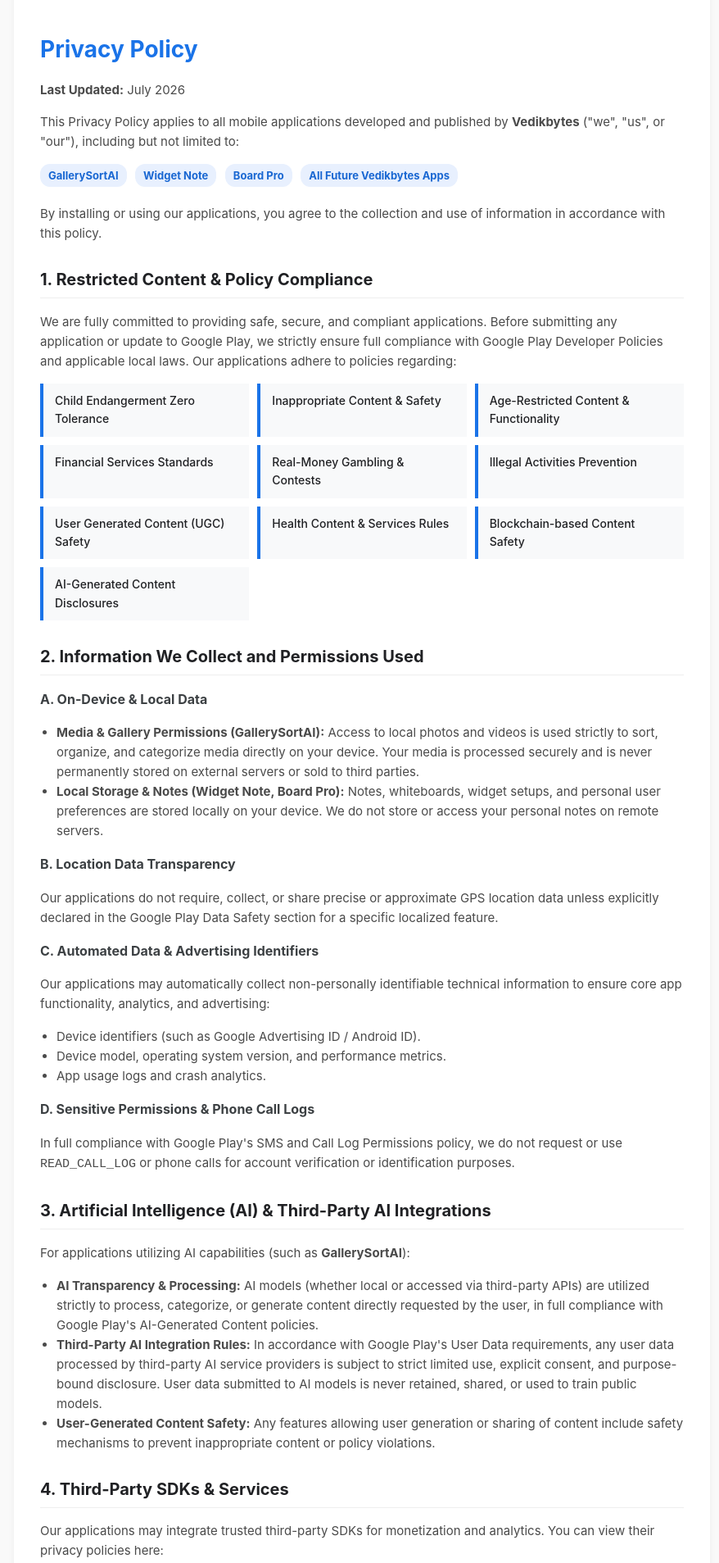
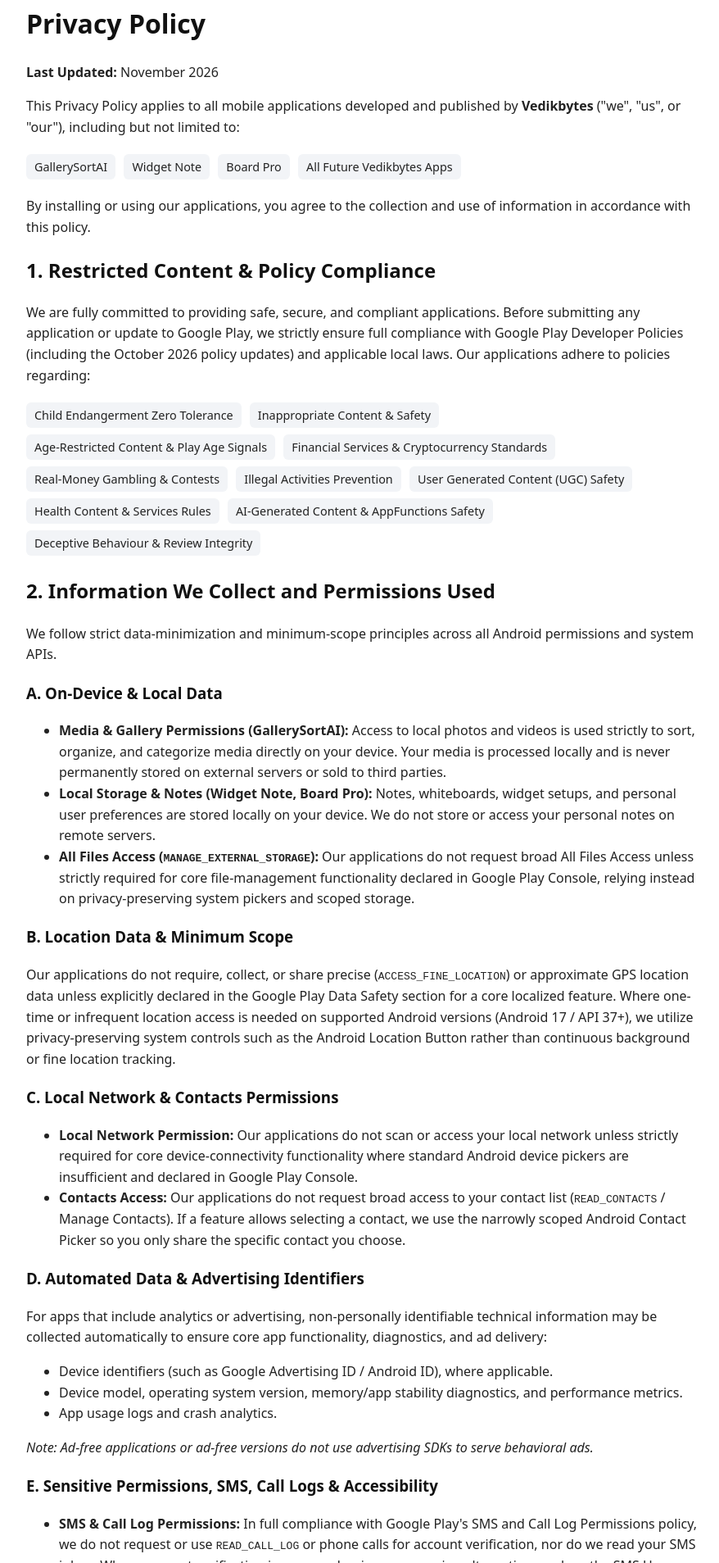
Before and after one commit to AppLabBySunil/privacy-policy, a plain HTML site: page index.html in a window 1280 px wide. Shown: the part 37-1944 px from the top of the page at 82% size, without its empty margins (198-1076 px from the left). Drawn offline with Linux system fonts and the light colour scheme.

Commit message:
Update index.html

```diff
--- a/index.html
+++ b/index.html
@@ -1,156 +1,118 @@
 <!DOCTYPE html>
 <html lang="en">
 <head>
-    <meta charset="UTF-8">
-    <meta name="viewport" content="width=device-width, initial-scale=1.0">
+  <meta charset="UTF-8" />
+  <meta name="viewport" content="width=device-width, initial-scale=1.0" />
   <title>Privacy Policy - Vedikbytes</title>
   <style>
-        body {
-            font-family: -apple-system, BlinkMacSystemFont, "Segoe UI", Roboto, Oxygen, Ubuntu, Cantarell, sans-serif;
-            line-height: 1.6;
-            color: #333;
-            max-width: 850px;
-            margin: 0 auto;
-            padding: 24px;
-            background-color: #f9f9f9;
-        }
-        .container {
-            background: #ffffff;
-            padding: 32px;
-            border-radius: 8px;
-            box-shadow: 0 2px 8px rgba(0,0,0,0.05);
-        }
-        h1 { color: #1a73e8; font-size: 28px; margin-bottom: 8px; }
-        h2 { color: #202124; font-size: 20px; border-bottom: 1px solid #eee; padding-bottom: 6px; margin-top: 28px; }
-        h3 { color: #3c4043; font-size: 16px; margin-top: 16px; }
-        p, li { font-size: 15px; color: #4a4a4a; }
-        ul { padding-left: 20px; }
-        .app-badge {
-            display: inline-block;
-            background: #e8f0fe;
-            color: #1967d2;
-            padding: 4px 10px;
-            border-radius: 12px;
-            font-size: 13px;
-            font-weight: bold;
-            margin-right: 6px;
-            margin-bottom: 6px;
-        }
-        .policy-grid {
-            display: grid;
-            grid-template-columns: repeat(auto-fit, minmax(240px, 1fr));
-            gap: 10px;
-            margin-top: 12px;
-        }
-        .policy-card {
-            background: #f8f9fa;
-            border-left: 4px solid #1a73e8;
-            padding: 10px 14px;
-            font-size: 14px;
-            font-weight: 500;
-            color: #202124;
-        }
-        .contact-box {
-            background: #f1f3f4;
-            padding: 20px;
-            border-radius: 6px;
-            margin-top: 28px;
-        }
-        footer {
-            margin-top: 30px;
-            font-size: 13px;
-            color: #777;
-            text-align: center;
-        }
+    body { font-family: system-ui, -apple-system, sans-serif; line-height: 1.6; max-width: 820px; margin: 40px auto; padding: 0 20px; color: #222; }
+    h1, h2, h3 { color: #111; }
+    .apps span, .compliance span { display: inline-block; background: #f2f4f7; padding: 4px 10px; border-radius: 6px; margin: 4px 6px 4px 0; font-size: 0.9em; }
+    footer { margin-top: 40px; padding-top: 16px; border-top: 1px solid #e5e7eb; color: #555; font-size: 0.9em; }
   </style>
 </head>
 <body>
+  <h1>Privacy Policy</h1>
+  <p><strong>Last Updated:</strong> November 2026</p>
 
-<div class="container">
-    <h1>Privacy Policy</h1>
-    <p><strong>Last Updated:</strong> July 2026</p>
+  <p>This Privacy Policy applies to all mobile applications developed and published by <strong>Vedikbytes</strong> (&quot;we&quot;, &quot;us&quot;, or &quot;our&quot;), including but not limited to:</p>
 
-    <p>This Privacy Policy applies to all mobile applications developed and published by <strong>Vedikbytes</strong> ("we", "us", or "our"), including but not limited to:</p>
-
-    <div style="margin: 15px 0;">
-        <span class="app-badge">GallerySortAI</span>
-        <span class="app-badge">Widget Note</span>
-        <span class="app-badge">Board Pro</span>
-        <span class="app-badge">All Future Vedikbytes Apps</span>
+  <div class="apps">
+    <span>GallerySortAI</span>
+    <span>Widget Note</span>
+    <span>Board Pro</span>
+    <span>All Future Vedikbytes Apps</span>
   </div>
 
   <p>By installing or using our applications, you agree to the collection and use of information in accordance with this policy.</p>
 
-    <h2>1. Restricted Content & Policy Compliance</h2>
-    <p>We are fully committed to providing safe, secure, and compliant applications. Before submitting any application or update to Google Play, we strictly ensure full compliance with Google Play Developer Policies and applicable local laws. Our applications adhere to policies regarding:</p>
+  <h2>1. Restricted Content &amp; Policy Compliance</h2>
+  <p>We are fully committed to providing safe, secure, and compliant applications. Before submitting any application or update to Google Play, we strictly ensure full compliance with Google Play Developer Policies (including the October 2026 policy updates) and applicable local laws. Our applications adhere to policies regarding:</p>
 
-    <div class="policy-grid">
-        <div class="policy-card">Child Endangerment Zero Tolerance</div>
-        <div class="policy-card">Inappropriate Content & Safety</div>
-        <div class="policy-card">Age-Restricted Content & Functionality</div>
-        <div class="policy-card">Financial Services Standards</div>
-        <div class="policy-card">Real-Money Gambling & Contests</div>
-        <div class="policy-card">Illegal Activities Prevention</div>
-        <div class="policy-card">User Generated Content (UGC) Safety</div>
-        <div class="policy-card">Health Content & Services Rules</div>
-        <div class="policy-card">Blockchain-based Content Safety</div>
-        <div class="policy-card">AI-Generated Content Disclosures</div>
+  <div class="compliance">
+    <span>Child Endangerment Zero Tolerance</span>
+    <span>Inappropriate Content &amp; Safety</span>
+    <span>Age-Restricted Content &amp; Play Age Signals</span>
+    <span>Financial Services &amp; Cryptocurrency Standards</span>
+    <span>Real-Money Gambling &amp; Contests</span>
+    <span>Illegal Activities Prevention</span>
+    <span>User Generated Content (UGC) Safety</span>
+    <span>Health Content &amp; Services Rules</span>
+    <span>AI-Generated Content &amp; AppFunctions Safety</span>
+    <span>Deceptive Behaviour &amp; Review Integrity</span>
   </div>
 
   <h2>2. Information We Collect and Permissions Used</h2>
+  <p>We follow strict data-minimization and minimum-scope principles across all Android permissions and system APIs.</p>
 
-    <h3>A. On-Device & Local Data</h3>
+  <h3>A. On-Device &amp; Local Data</h3>
   <ul>
-        <li><strong>Media & Gallery Permissions (GallerySortAI):</strong> Access to local photos and videos is used strictly to sort, organize, and categorize media directly on your device. Your media is processed securely and is never permanently stored on external servers or sold to third parties.</li>
-        <li><strong>Local Storage & Notes (Widget Note, Board Pro):</strong> Notes, whiteboards, widget setups, and personal user preferences are stored locally on your device. We do not store or access your personal notes on remote servers.</li>
+    <li><strong>Media &amp; Gallery Permissions (GallerySortAI):</strong> Access to local photos and videos is used strictly to sort, organize, and categorize media directly on your device. Your media is processed locally and is never permanently stored on external servers or sold to third parties.</li>
+    <li><strong>Local Storage &amp; Notes (Widget Note, Board Pro):</strong> Notes, whiteboards, widget setups, and personal user preferences are stored locally on your device. We do not store or access your personal notes on remote servers.</li>
+    <li><strong>All Files Access (<code>MANAGE_EXTERNAL_STORAGE</code>):</strong> Our applications do not request broad All Files Access unless strictly required for core file-management functionality declared in Google Play Console, relying instead on privacy-preserving system pickers and scoped storage.</li>
   </ul>
 
-    <h3>B. Location Data Transparency</h3>
-    <p>Our applications do not require, collect, or share precise or approximate GPS location data unless explicitly declared in the Google Play Data Safety section for a specific localized feature.</p>
+  <h3>B. Location Data &amp; Minimum Scope</h3>
+  <p>Our applications do not require, collect, or share precise (<code>ACCESS_FINE_LOCATION</code>) or approximate GPS location data unless explicitly declared in the Google Play Data Safety section for a core localized feature. Where one-time or infrequent location access is needed on supported Android versions (Android 17 / API 37+), we utilize privacy-preserving system controls such as the Android Location Button rather than continuous background or fine location tracking.</p>
 
-    <h3>C. Automated Data & Advertising Identifiers</h3>
-    <p>Our applications may automatically collect non-personally identifiable technical information to ensure core app functionality, analytics, and advertising:</p>
+  <h3>C. Local Network &amp; Contacts Permissions</h3>
   <ul>
-        <li>Device identifiers (such as Google Advertising ID / Android ID).</li>
-        <li>Device model, operating system version, and performance metrics.</li>
+    <li><strong>Local Network Permission:</strong> Our applications do not scan or access your local network unless strictly required for core device-connectivity functionality where standard Android device pickers are insufficient and declared in Google Play Console.</li>
+    <li><strong>Contacts Access:</strong> Our applications do not request broad access to your contact list (<code>READ_CONTACTS</code> / Manage Contacts). If a feature allows selecting a contact, we use the narrowly scoped Android Contact Picker so you only share the specific contact you choose.</li>
+  </ul>
+
+  <h3>D. Automated Data &amp; Advertising Identifiers</h3>
+  <p>For apps that include analytics or advertising, non-personally identifiable technical information may be collected automatically to ensure core app functionality, diagnostics, and ad delivery:</p>
+  <ul>
+    <li>Device identifiers (such as Google Advertising ID / Android ID), where applicable.</li>
+    <li>Device model, operating system version, memory/app stability diagnostics, and performance metrics.</li>
     <li>App usage logs and crash analytics.</li>
   </ul>
+  <p><em>Note: Ad-free applications or ad-free versions do not use advertising SDKs to serve behavioral ads.</em></p>
 
-    <h3>D. Sensitive Permissions & Phone Call Logs</h3>
-    <p>In full compliance with Google Play's SMS and Call Log Permissions policy, we do not request or use <code>READ_CALL_LOG</code> or phone calls for account verification or identification purposes.</p>
+  <h3>E. Sensitive Permissions, SMS, Call Logs &amp; Accessibility</h3>
+  <ul>
+    <li><strong>SMS &amp; Call Log Permissions:</strong> In full compliance with Google Play&#39;s SMS and Call Log Permissions policy, we do not request or use <code>READ_CALL_LOG</code> or phone calls for account verification, nor do we read your SMS inbox. Where account verification is ever used, privacy-preserving alternatives such as the SMS User Consent API are used.</li>
+    <li><strong>Accessibility API:</strong> Our applications do not use the Android Accessibility API or <code>isAccessibilityTool</code> unless explicitly designed and declared as a core accessibility feature.</li>
+  </ul>
 
-    <h2>3. Artificial Intelligence (AI) & Third-Party AI Integrations</h2>
-    <p>For applications utilizing AI capabilities (such as <strong>GallerySortAI</strong>):</p>
+  <h2>3. Artificial Intelligence (AI), AppFunctions &amp; Third-Party AI Integrations</h2>
+  <p>For applications utilizing AI capabilities (such as <strong>GallerySortAI</strong>) or system agent integrations:</p>
   <ul>
-        <li><strong>AI Transparency & Processing:</strong> AI models (whether local or accessed via third-party APIs) are utilized strictly to process, categorize, or generate content directly requested by the user, in full compliance with Google Play's AI-Generated Content policies.</li>
-        <li><strong>Third-Party AI Integration Rules:</strong> In accordance with Google Play's User Data requirements, any user data processed by third-party AI service providers is subject to strict limited use, explicit consent, and purpose-bound disclosure. User data submitted to AI models is never retained, shared, or used to train public models.</li>
+    <li><strong>AI Transparency &amp; Processing:</strong> AI models (whether running 100% on-device or accessed via third-party APIs) are utilized strictly to process, categorize, or generate content directly requested by the user, in full compliance with Google Play&#39;s AI-Generated Content policies.</li>
+    <li><strong>AppFunctions API &amp; Agentic Experiences:</strong> Where our apps expose discrete capabilities via Android&#39;s AppFunctions API, those functions operate strictly within user-authorized boundaries and never deceive or manipulate AI agents, bypass security controls, or interfere with other applications.</li>
+    <li><strong>Third-Party AI Integration Rules:</strong> In accordance with Google Play&#39;s User Data requirements, any user data processed by third-party AI service providers is subject to strict limited use, explicit consent, and purpose-bound disclosure. User data submitted to AI models is never retained, shared, or used to train public models.</li>
     <li><strong>User-Generated Content Safety:</strong> Any features allowing user generation or sharing of content include safety mechanisms to prevent inappropriate content or policy violations.</li>
   </ul>
 
-    <h2>4. Third-Party SDKs & Services</h2>
-    <p>Our applications may integrate trusted third-party SDKs for monetization and analytics. You can view their privacy policies here:</p>
+  <h2>4. Payments, Subscriptions &amp; Billing Transparency</h2>
+  <p>All digital purchases, in-app purchases, and subscriptions (including any AI-assisted purchase flows) are processed securely through Google Play Billing. If an application offers subscriptions with ongoing eligibility-based discounts (such as student plans), we clearly disclose eligibility criteria, the verification process, and post-eligibility pricing and benefit changes prior to purchase.</p>
+
+  <h2>5. Third-Party SDKs &amp; Services</h2>
+  <p>Where applicable in specific applications, trusted third-party SDKs may be integrated for monetization, billing, or crash analytics. You can view their privacy policies here:</p>
   <ul>
-        <li><a href="https://policies.google.com/privacy" target="_blank" rel="noopener">Google Play Services</a></li>
-        <li><a href="https://support.google.com/admob/answer/6128543" target="_blank" rel="noopener">Google AdMob</a></li>
-        <li><a href="https://firebase.google.com/support/privacy" target="_blank" rel="noopener">Google Analytics for Firebase</a></li>
+    <li><a href="https://policies.google.com/privacy" rel="noopener" target="_blank">Google Play Services</a></li>
+    <li><a href="https://support.google.com/admob/answer/6128543" rel="noopener" target="_blank">Google AdMob</a> (used only in ad-supported apps)</li>
+    <li><a href="https://firebase.google.com/support/privacy" rel="noopener" target="_blank">Google Analytics for Firebase</a></li>
   </ul>
 
-    <h2>5. Children's Privacy & Age Restrictions</h2>
-    <p>Our applications are designed for general audiences and strictly enforce Google Play's Child Endangerment and Age-Restricted Content policies. Specifically:</p>
+  <h2>6. Children&#39;s Privacy &amp; Play Age Signals</h2>
+  <p>Our applications are designed for general audiences and strictly enforce Google Play&#39;s Child Endangerment and Age-Restricted Content policies. Specifically:</p>
   <ul>
-        <li>We do not knowingly collect personal identifiable information from children under 13 years of age.</li>
+    <li>We do not knowingly collect personally identifiable information from children under 13 years of age.</li>
     <li>Our applications do not offer anonymous or random chat features targeting minors or children.</li>
+    <li>Where applicable, we utilize Google Play&#39;s <strong>Play Age Signals API</strong> solely to tailor age-appropriate features, content, and safety settings in accordance with Google Play policies.</li>
   </ul>
 
-    <h2>6. Data Storage & Deletion Requests</h2>
+  <h2>7. Data Storage &amp; Deletion Requests</h2>
   <p>Because your primary content (notes, gallery organization, custom settings) remains on your physical device, you can delete your data at any time by clearing the app data in Android Settings or uninstalling the app.</p>
   <p>If you have questions regarding data removal or privacy inquiries, please contact us using the emails provided below.</p>
 
-    <h2>7. Changes to This Privacy Policy</h2>
+  <h2>8. Changes to This Privacy Policy</h2>
   <p>We may update this Privacy Policy from time to time to maintain compliance with Google Play Developer Policy updates. Any changes will be updated directly on this page and are effective immediately upon posting.</p>
 
-    <div class="contact-box">
-        <h2>8. Contact Us</h2>
+  <div>
+    <h2>9. Contact Us</h2>
     <p>If you have any questions, feedback, or policy compliance inquiries regarding our applications, please contact us at:</p>
     <p><strong>Developer:</strong> Vedikbytes</p>
     <p><strong>Primary Contact:</strong> <a href="mailto:sunilkumartr1103@gmail.com">sunilkumartr1103@gmail.com</a></p>
@@ -160,7 +122,5 @@
   <footer>
     <p>&copy; 2026 Vedikbytes. All rights reserved.</p>
   </footer>
-</div>
-
 </body>
 </html>
```
Lines whose indentation alone changed are shown as unchanged.
